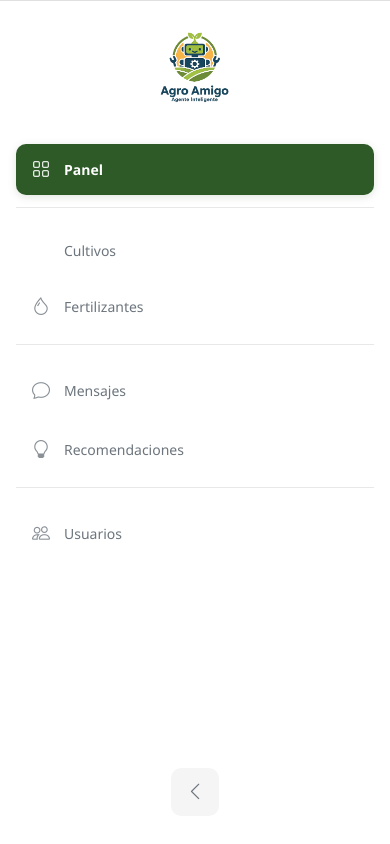
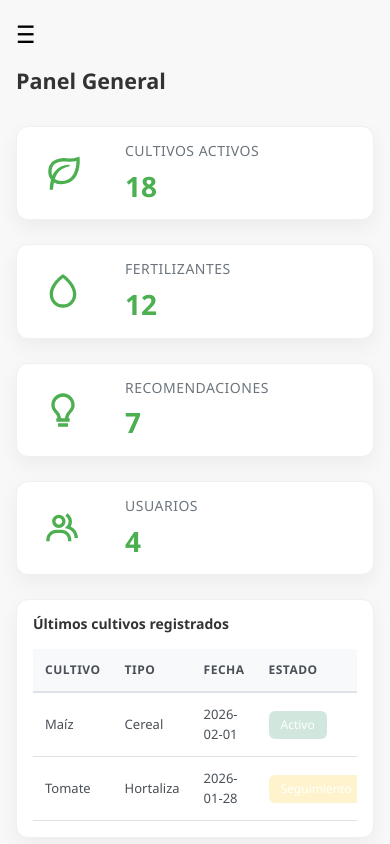
Before and after one commit to hellotaniax/agroamigo-frontend, a React (Create React App) app: page /dashboard in a window 390 px wide. Built offline with nearby package versions, Linux system fonts and the light colour scheme.

Commit message:
hacer que la barra lateral responda con comportamiento fuera del lienzo en dispositivos móviles

```diff
--- a/src/components/Sidebar/Sidebar.css
+++ b/src/components/Sidebar/Sidebar.css
@@ -357,3 +357,34 @@
     padding: var(--spacing-md) var(--spacing-lg);
   }
 }
+/* =========================
+   BOTÓN CERRAR - MOBILE
+   ========================= */
+.sidebar-close {
+  position: absolute;
+  top: 12px;
+  right: 12px;
+  background: transparent;
+  border: none;
+  font-size: 1.4rem;
+  color: var(--color-text-secondary);
+  cursor: pointer;
+  z-index: 1100;
+}
+
+.sidebar-close:hover {
+  color: var(--color-primary);
+}
+
+/* Ocultar en desktop */
+@media (min-width: 769px) {
+  .sidebar-close {
+    display: none;
+  }
+}
+
+@media (max-width: 768px) {
+  .sidebar-toggle {
+    display: none;
+  }
+}
--- a/src/components/Sidebar/Sidebar.jsx
+++ b/src/components/Sidebar/Sidebar.jsx
@@ -6,15 +6,30 @@ import SidebarMenu from './SidebarMenu';
 import SidebarToggle from './SidebarToggle';
 import useSidebarTooltip from '../../hooks/useSidebarTooltip';
 
-export default function Sidebar() {
+export default function Sidebar({ mobileOpen, onClose }) {
   const [collapsed, setCollapsed] = useState(false);
 
   useSidebarTooltip(collapsed);
 
   return (
-    <aside id="sidebar" className={`sidebar ${collapsed ? 'collapsed' : ''}`}>
+    <aside
+      id="sidebar"
+      className={`sidebar
+        ${collapsed ? 'collapsed' : ''}
+        ${mobileOpen ? 'show' : ''}`}
+    >
+      {/* Botón cerrar (solo móvil) */}
+      <button
+        className="sidebar-close d-md-none"
+        onClick={onClose}
+        aria-label="Cerrar menú"
+      >
+        ✕
+      </button>
+
       <SidebarHeader />
-      <SidebarMenu />
+      <SidebarMenu onItemClick={onClose} />
+
       <SidebarToggle
         collapsed={collapsed}
         onToggle={() => setCollapsed(!collapsed)}
--- a/src/layouts/AdminLayout/AdminLayout.css
+++ b/src/layouts/AdminLayout/AdminLayout.css
@@ -1,4 +1,29 @@
 .admin-layout {
   min-height: 100vh;
   background: #F8F8F9;
+  display: flex;
 }
+
+/* Contenido principal */
+.main-content {
+  flex: 1;
+  padding: 24px;
+  position: relative;
+}
+
+/* Botón hamburguesa */
+.mobile-toggle {
+  font-size: 1.5rem;
+  background: none;
+  border: none;
+  margin-bottom: 16px;
+  cursor: pointer;
+}
+
+/* Overlay móvil */
+.sidebar-overlay {
+  position: fixed;
+  inset: 0;
+  background: rgba(0, 0, 0, 0.35);
+  z-index: 1040;
+}
--- a/src/layouts/AdminLayout/AdminLayout.jsx
+++ b/src/layouts/AdminLayout/AdminLayout.jsx
@@ -1,12 +1,36 @@
+import { useState } from 'react';
 import Sidebar from '../../components/Sidebar';
+import './AdminLayout.css';
 
 export default function AdminLayout({ children }) {
+  const [mobileOpen, setMobileOpen] = useState(false);
+
   return (
-    <div className="d-flex dashboard-container">
-      <Sidebar />
+    <div className="admin-layout d-flex">
+      <Sidebar
+        mobileOpen={mobileOpen}
+        onClose={() => setMobileOpen(false)}
+      />
+
       <main className="main-content">
+        {/* Botón hamburguesa SOLO móvil */}
+        <button
+          className="mobile-toggle d-md-none"
+          onClick={() => setMobileOpen(true)}
+        >
+          ☰
+        </button>
+
         {children}
       </main>
+
+      {/* Overlay */}
+      {mobileOpen && (
+        <div
+          className="sidebar-overlay"
+          onClick={() => setMobileOpen(false)}
+        />
+      )}
     </div>
   );
 }
```
